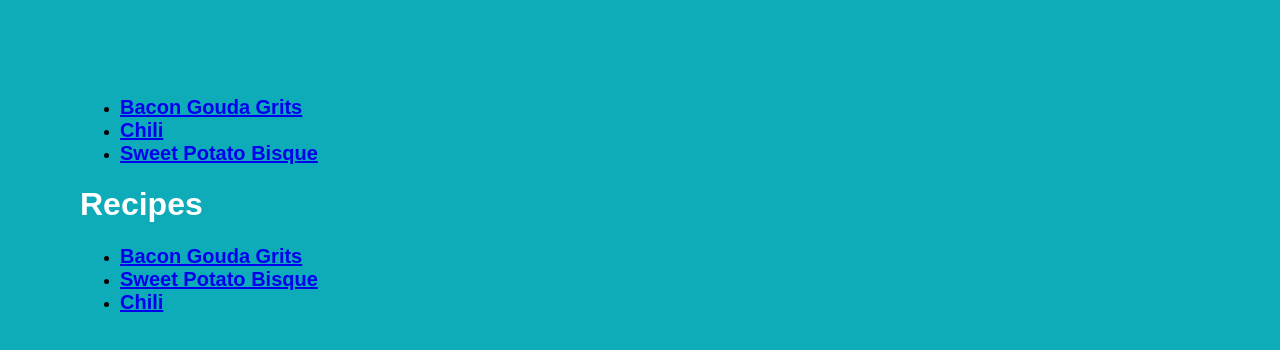
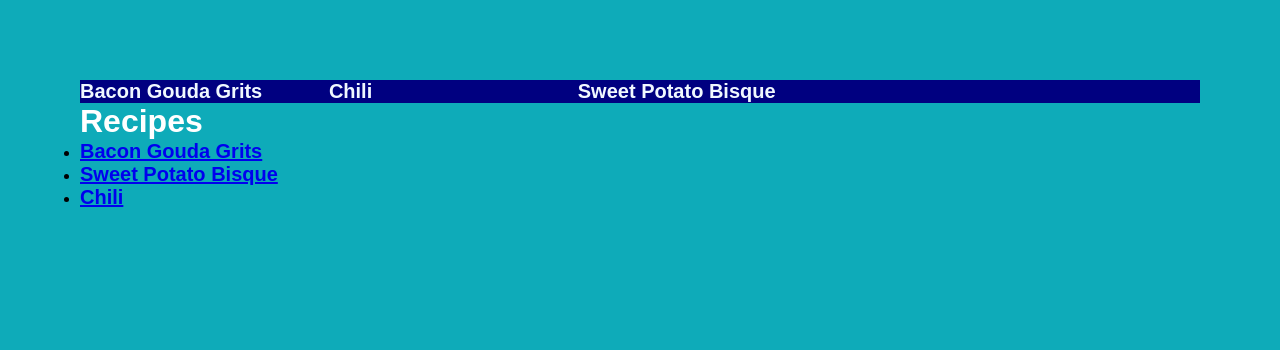
Before and after one commit to chaoticmewtral/odin-recipes, a plain HTML site: page index.html in a window 1280 px wide. Drawn offline with Linux system fonts and the light colour scheme.

Commit message:
Add to files

```diff
--- a/index.html
+++ b/index.html
@@ -10,9 +10,9 @@
         <header>
             <nav>
                 <ul>
-                    <li><a href="/recipes/bacon-gouda-grits.html">Bacon Gouda Grits</a></li>
-                    <li><a href="/recipes/chili.html">Chili</a></li>
-                    <li><a href="/recipes/sweet-potato-bisque.html">Sweet Potato Bisque</a></li>
+                    <li><a href="./recipes/bacon-gouda-grits.html">Bacon Gouda Grits</a></li>
+                    <li><a href="./recipes/chili.html">Chili</a></li>
+                    <li><a href="./recipes/sweet-potato-bisque.html">Sweet Potato Bisque</a></li>
                 </ul>
             </nav>
         </header>
--- a/style.css
+++ b/style.css
@@ -1,8 +1,35 @@
+* {
+    padding: 0;
+    margin: 0;
+    box-sizing: border-box;
+}
+
 body {
     background-color: rgb(14, 171, 185);
     font-family: Arial, Helvetica, sans-serif;
     margin: 0 auto;
     padding: 5em;
+    position: relative;
+}
+
+header {
+    background-color: navy;
+    display: grid;
+    grid-template-areas: ". nav";
+    grid-template-columns: 2fr 1fr;
+    position: sticky;
+}
+
+nav>ul {
+    list-style: none;
+    display: grid;
+    grid-template-columns: repeat(3, 1fr);
+    grid-area: nav;
+}
+
+nav>ul>li>a {
+    text-decoration: none;
+    color: aliceblue;
 }
 
 .recipe {
```
